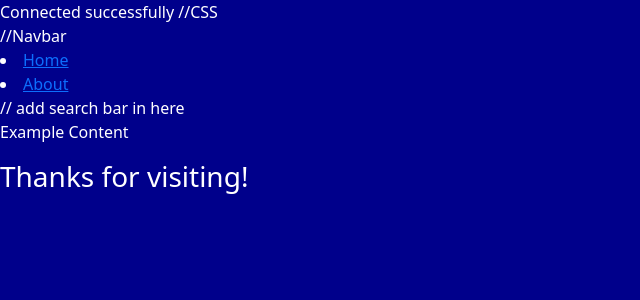
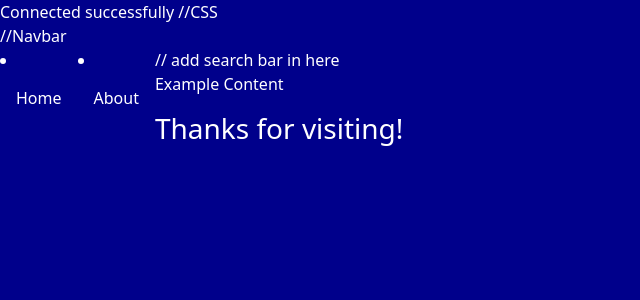
Before and after one commit to h-ashraf/movie-database, a PHP site: page / in a window 1280 px wide. Shown: the top 300 px of the page, without its empty margins (0-640 px from the left). Run offline with PHP 8.4, Linux system fonts and the light colour scheme.

Commit message:
Update stylesheet.css

```diff
--- a/css/stylesheet.css
+++ b/css/stylesheet.css
@@ -2,3 +2,32 @@ body {
     background-color: darkblue;
     color: white;
 }
+
+ul {
+  list-style-type: none;
+  margin: 0;
+  padding: 0;
+  overflow: hidden;
+  background-color: #333;
+}
+
+li {
+  float: left;
+}
+
+li a {
+  display: block;
+  color: white;
+  text-align: center;
+  padding: 14px 16px;
+  text-decoration: none;
+}
+
+/* Change the link color to #111 (black) on hover */
+li a:hover {
+  background-color: #111;
+}
+
+.active {
+  background-color: #04AA6D;
+}
```
